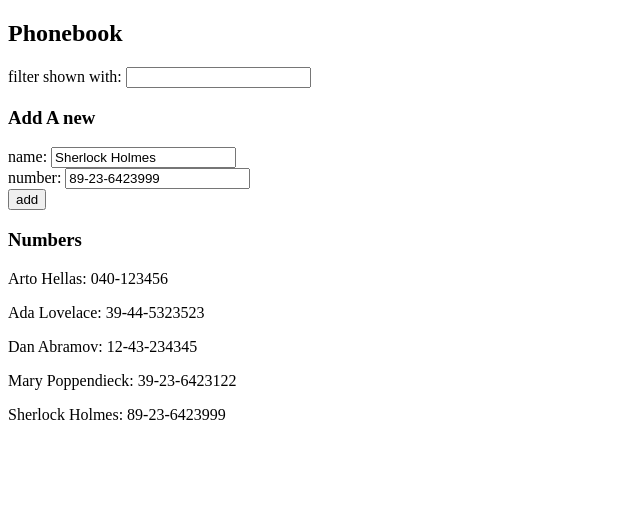
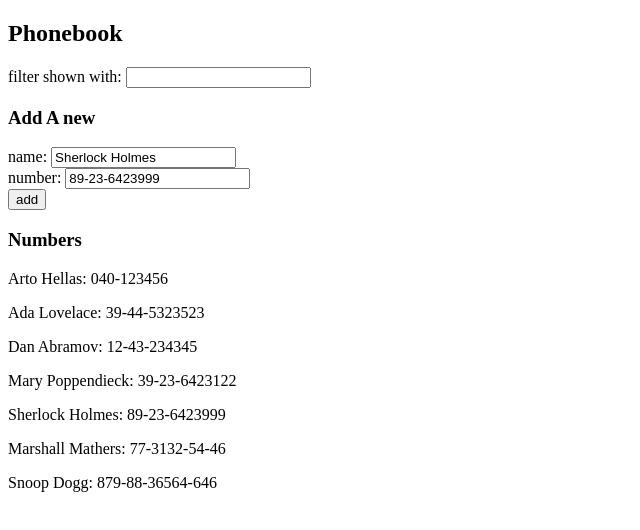
Before and after one commit to richardmunyao/fullstackopen, a React (Create React App) app in the folder part2/phonebook/: page / in a window 1280 px wide. Shown: the top 530 px of the page, without its empty margins (0-640 px from the left). Built offline with nearby package versions, Linux system fonts and the light colour scheme; data requests are answered from the project's data file; the HTML template or start-up script is replaced by a standard one.

Commit message:
extracted backend communication to own module

```diff
--- a/part2/phonebook/db.json
+++ b/part2/phonebook/db.json
@@ -24,6 +24,16 @@
       "name": "Sherlock Holmes",
       "number": "89-23-6423999",
       "id": 5
+    },
+    {
+      "name": "Marshall Mathers",
+      "number": "77-3132-54-46",
+      "id": 6
+    },
+    {
+      "name": "Snoop Dogg",
+      "number": "879-88-36564-646",
+      "id": 7
     }
   ]
 }
--- a/part2/phonebook/src/App.js
+++ b/part2/phonebook/src/App.js
@@ -1,5 +1,6 @@
 import { useEffect, useState } from "react";
 import axios from 'axios'
+import phonebook from "./components/phonebook";
 
 const App = () => {
 
@@ -8,13 +9,13 @@ const App = () => {
   const [newNumber, setNewNumber] = useState('89-23-6423999')
   const [searchInpt, setNewSearchInpt] = useState('')
 
-  //effect hook
+  //effect hook to update component with persons
   useEffect( () => {
-    axios
-      .get('http://localhost:3001/persons')
-      .then( response => {
-        console.log(response)
-        setPersons(response.data)
+    // fetch data from backed server
+    phonebook
+      .getAll()
+      .then(returnedPersons => {
+        setPersons(returnedPersons)
       })
   },[])
 
@@ -32,12 +33,11 @@ const App = () => {
           name: newName,
           number: newNumber,
         }
-        // setPersons(persons.concat(newPersonObj))
-        const url = ('http://localhost:3001/persons')
-        axios
-          .post(url, newPersonObj)
-          .then(response => {
-            setPersons(persons.concat(response.data))
+        // use our phonebook module to save person to backend server
+        phonebook
+          .create(newPersonObj)
+          .then(returnedPerson => {
+            setPersons(persons.concat(returnedPerson))
           })
         setNewName('')
         setNewNumber('')
--- /dev/null
+++ b/part2/phonebook/src/components/phonebook.js
@@ -0,0 +1,19 @@
+import axios from "axios";
+
+// code that handles comms with the backed server
+
+const baseUrl = 'http://localhost:3001/persons'
+
+const create = (newPersonObj) => {
+    const request = axios.post(baseUrl, newPersonObj)
+    return request.then(response => response.data)
+}
+
+const getAll = () => {
+    const request = axios.get(baseUrl)
+    return request.then(response => response.data)
+}
+
+
+
+export default {create, getAll}
```
